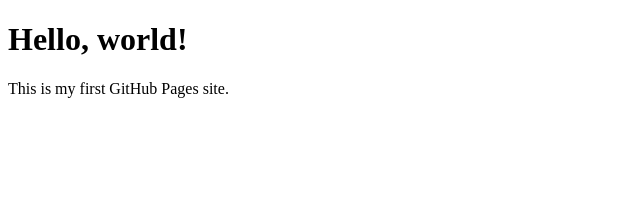
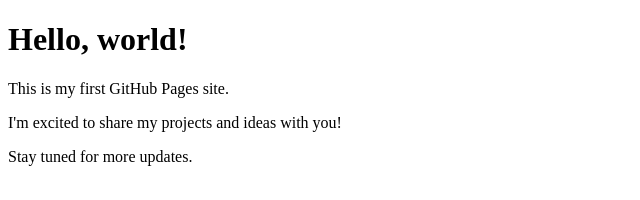
Before and after one commit to InzaTabassum/portfolio-site, a plain HTML site: page index.html in a window 1280 px wide. Shown: the whole page, without its empty margins (0-640 px from the left). Drawn offline with Linux system fonts and the light colour scheme.

```diff
--- a/index.html
+++ b/index.html
@@ -6,5 +6,7 @@
 <body>
   <h1>Hello, world!</h1>
   <p>This is my first GitHub Pages site.</p>
+  <p>I'm excited to share my projects and ideas with you!</p>
+  <p>Stay tuned for more updates.</p>
 </body>
 </html>
```
